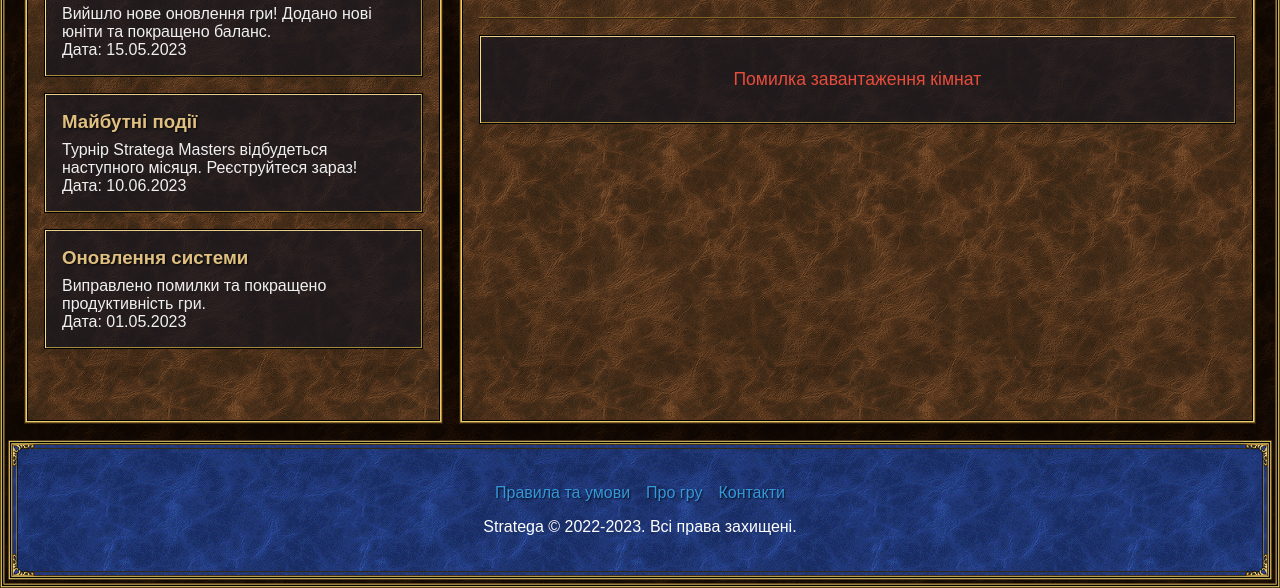
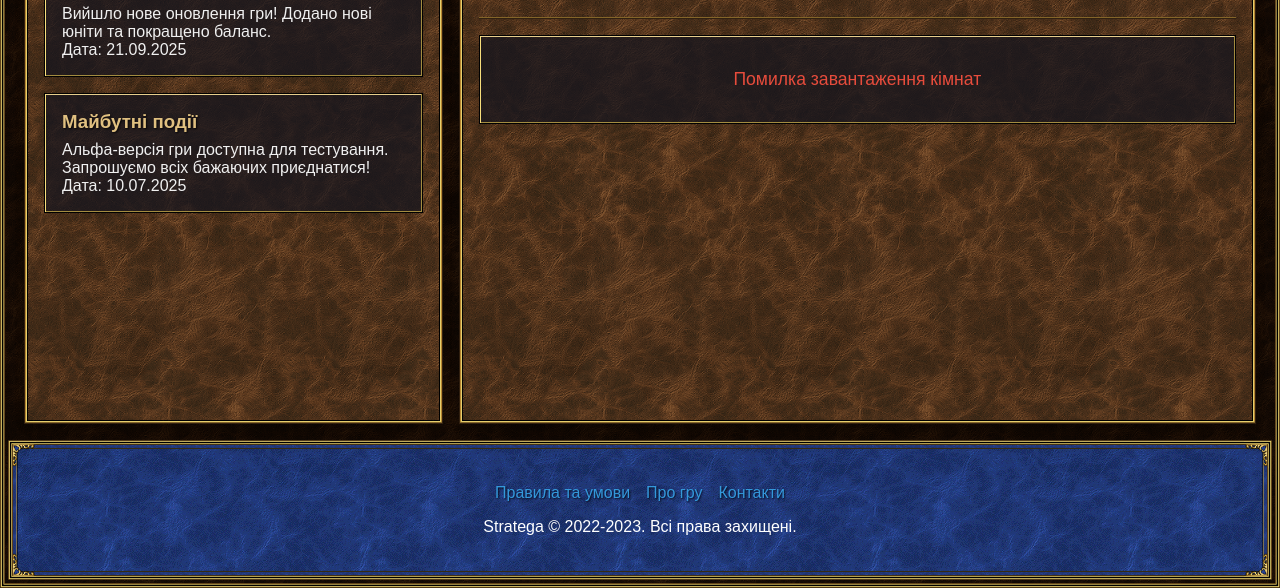
Before and after one commit to madestavich/stratega, a website: page index.html in a window 1280 px wide. Shown: the part 212-800 px from the top of the page. Drawn offline with Linux system fonts and the light colour scheme; no server answers.

Commit message:
main page upd

```diff
--- a/index.html
+++ b/index.html
@@ -24,22 +24,16 @@
           <p>
             Вийшло нове оновлення гри! Додано нові юніти та покращено баланс.
           </p>
-          <p>Дата: 15.05.2023</p>
+          <p>Дата: 21.09.2025</p>
         </div>
 
         <div class="info-block">
           <h3>Майбутні події</h3>
           <p>
-            Турнір Stratega Masters відбудеться наступного місяця. Реєструйтеся
-            зараз!
+            Альфа-версія гри доступна для тестування. Запрошуємо всіх бажаючих
+            приєднатися!
           </p>
-          <p>Дата: 10.06.2023</p>
-        </div>
-
-        <div class="info-block">
-          <h3>Оновлення системи</h3>
-          <p>Виправлено помилки та покращено продуктивність гри.</p>
-          <p>Дата: 01.05.2023</p>
+          <p>Дата: 10.07.2025</p>
         </div>
       </div>
 
```
